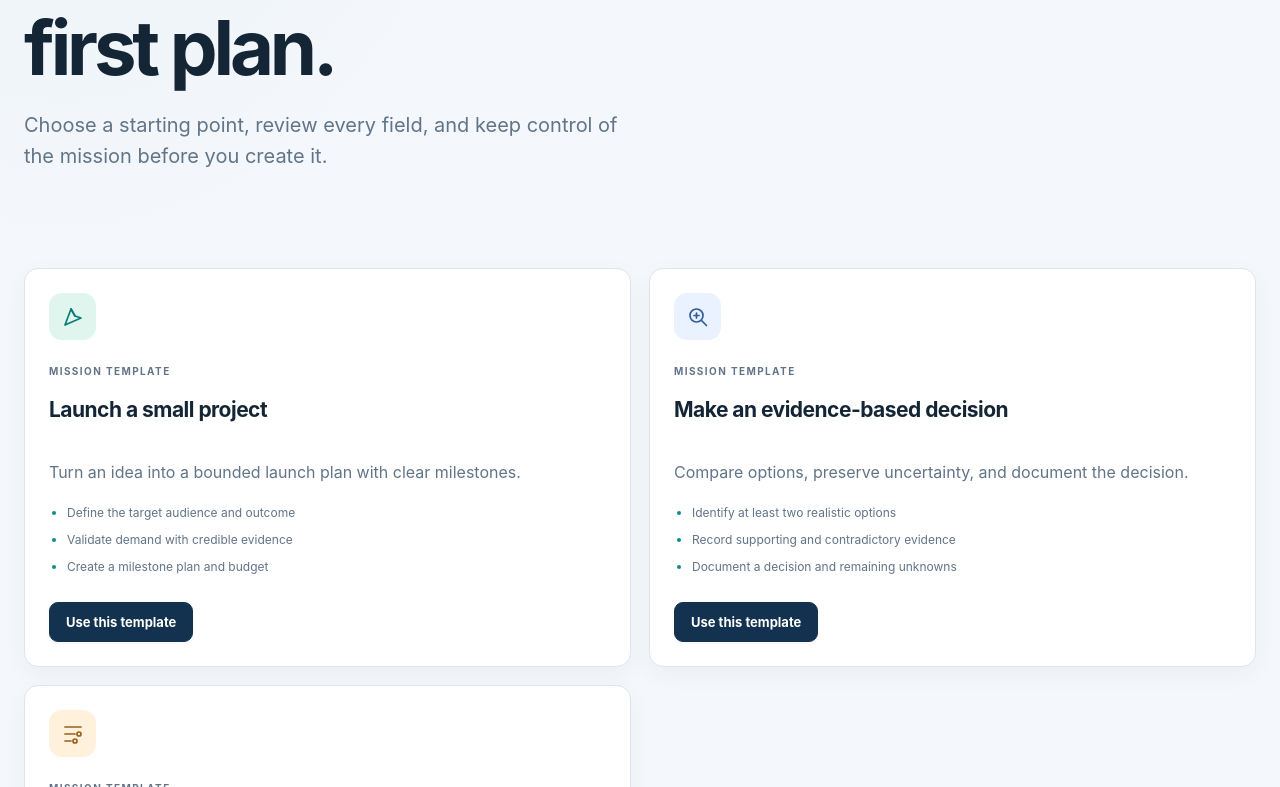
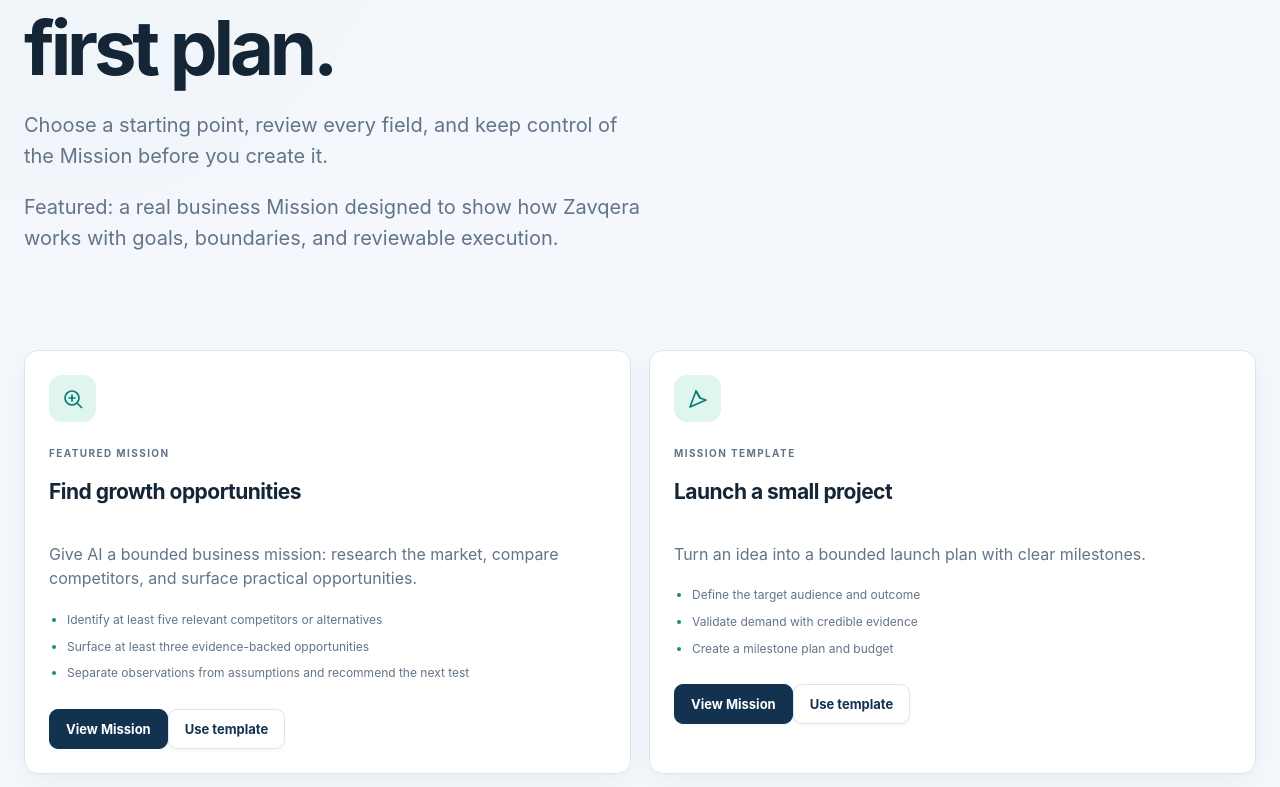
Before and after one commit to abdalrhmanata-gif/Nexo, a Next.js app in the folder apps/web/: page /templates in a window 1280 px wide. Shown: the part 333-1120 px from the top of the page. Built offline with nearby package versions, Linux system fonts and the light colour scheme; no server answers.

Commit message:
feat(growth): add featured shareable Mission template

```diff
--- a/apps/web/app/templates/page.tsx
+++ b/apps/web/app/templates/page.tsx
@@ -1,45 +1,16 @@
 import Link from "next/link";
 import { LocalizedText } from "../../components/localized-text";
 import { getTranslate } from "../../lib/i18n-server";
-
-const templates = [
-  {
-    id: "launch-plan",
-    title: "Launch a small project",
-    description: "Turn an idea into a bounded launch plan with clear milestones.",
-    intent: "Prepare and validate a small project launch while keeping cost, timing, and risk visible.",
-    criteria: ["Define the target audience and outcome", "Validate demand with credible evidence", "Create a milestone plan and budget"],
-    actions: ["Describe the target user and problem", "Collect evidence for demand", "Draft milestones, costs, and risks"],
-  },
-  {
-    id: "research-decision",
-    title: "Make an evidence-based decision",
-    description: "Compare options, preserve uncertainty, and document the decision.",
-    intent: "Compare realistic options using trustworthy evidence and make a decision with assumptions and uncertainties clearly stated.",
-    criteria: ["Identify at least two realistic options", "Record supporting and contradictory evidence", "Document a decision and remaining unknowns"],
-    actions: ["Define the decision and constraints", "Collect primary or authoritative sources", "Compare options and record open questions"],
-  },
-  {
-    id: "weekly-operations",
-    title: "Improve a weekly workflow",
-    description: "Find friction in recurring work and measure a safe improvement.",
-    intent: "Improve one recurring workflow without disrupting critical operations, and confirm whether the change helped.",
-    criteria: ["Describe the current workflow and baseline", "Test one reversible improvement", "Compare the outcome with the baseline"],
-    actions: ["Map the current steps and bottlenecks", "Choose a small reversible change", "Review results and decide whether to keep it"],
-  },
-];
+import { missionTemplates } from "../../lib/mission-templates";
 
 function TemplateIcon({ id }: { id: string }) {
+  if (id === "business-opportunity-scan") return <svg viewBox="0 0 24 24" aria-hidden="true"><circle cx="11" cy="11" r="7" /><path d="m16.5 16.5 4 4M8 11h6M11 8v6" /></svg>;
   if (id === "launch-plan") return <svg viewBox="0 0 24 24" aria-hidden="true"><path d="M4 20 10 4l4 7 6 2-16 7Z" /><path d="m10 4 4 7" /></svg>;
   if (id === "research-decision") return <svg viewBox="0 0 24 24" aria-hidden="true"><circle cx="10.5" cy="10.5" r="6.5" /><path d="m15.5 15.5 5 5M8 10.5h5M10.5 8v5" /></svg>;
   return <svg viewBox="0 0 24 24" aria-hidden="true"><path d="M4 5h16M4 12h10M4 19h6" /><circle cx="18" cy="12" r="2" /><circle cx="14" cy="19" r="2" /></svg>;
 }
 
-// The card showed a translated template and the link handed the form the
-// English one: the owner chose a template on an Arabic page and got a draft
-// in English. What a template fills in becomes the person's own mission, so
-// it is written in their language here, where the link is built.
-function templateHref(template: typeof templates[number], t: (en: string) => string) {
+function templateHref(template: typeof missionTemplates[number], t: (en: string) => string) {
   const params = new URLSearchParams({
     name: t(template.title),
     intent: t(template.intent),
@@ -55,20 +26,22 @@ export default async function TemplatesPage() {
     <section className="hero template-hero-panel">
       <p className="eyebrow"><LocalizedText en="Mission templates" /></p>
       <h1><LocalizedText en="Start with a useful first plan." /></h1>
-      <p><LocalizedText en="Choose a starting point, review every field, and keep control of the mission before you create it." /></p>
+      <p><LocalizedText en="Choose a starting point, review every field, and keep control of the Mission before you create it." /></p>
+      <p className="action-hint"><LocalizedText en="Featured: a real business Mission designed to show how Zavqera works with goals, boundaries, and reviewable execution." /></p>
     </section>
     <section className="grid" aria-label={t("Mission templates")}>
-      {templates.map((template) => <article className="card template-card" key={template.id}>
+      {missionTemplates.map((template) => <article className={`card template-card${template.featured ? " template-card-featured" : ""}`} key={template.id}>
         <div className={`template-icon template-icon-${template.id}`}><TemplateIcon id={template.id} /></div>
-        <p className="eyebrow"><LocalizedText en="Mission template" /></p>
-        {/* Pass only `en`. Passing the English value as nb/ar overrode the
-            dictionary lookup, so these never translated in any language. */}
+        <p className="eyebrow">{template.featured ? <LocalizedText en="Featured Mission" /> : <LocalizedText en="Mission template" />}</p>
         <h2><LocalizedText en={template.title} /></h2>
         <p><LocalizedText en={template.description} /></p>
         <ul className="template-criteria">{template.criteria.map((criterion) => <li key={criterion}><LocalizedText en={criterion} /></li>)}</ul>
-        <Link className="button" href={templateHref(template, t)}><LocalizedText en="Use this template" /></Link>
+        <div className="template-card-actions">
+          <Link className="button" href={`/templates/${template.id}`}><LocalizedText en="View Mission" /></Link>
+          <Link className="button button-quiet" href={templateHref(template, t)}><LocalizedText en="Use template" /></Link>
+        </div>
       </article>)}
     </section>
-    <p className="action-hint template-note"><LocalizedText en="A template only pre-fills a draft. Nothing is created until you review it and submit the mission form." /></p>
+    <p className="action-hint template-note"><LocalizedText en="A template only pre-fills a draft. Nothing is created until you review it and submit the Mission form." /></p>
   </div>;
 }
```
